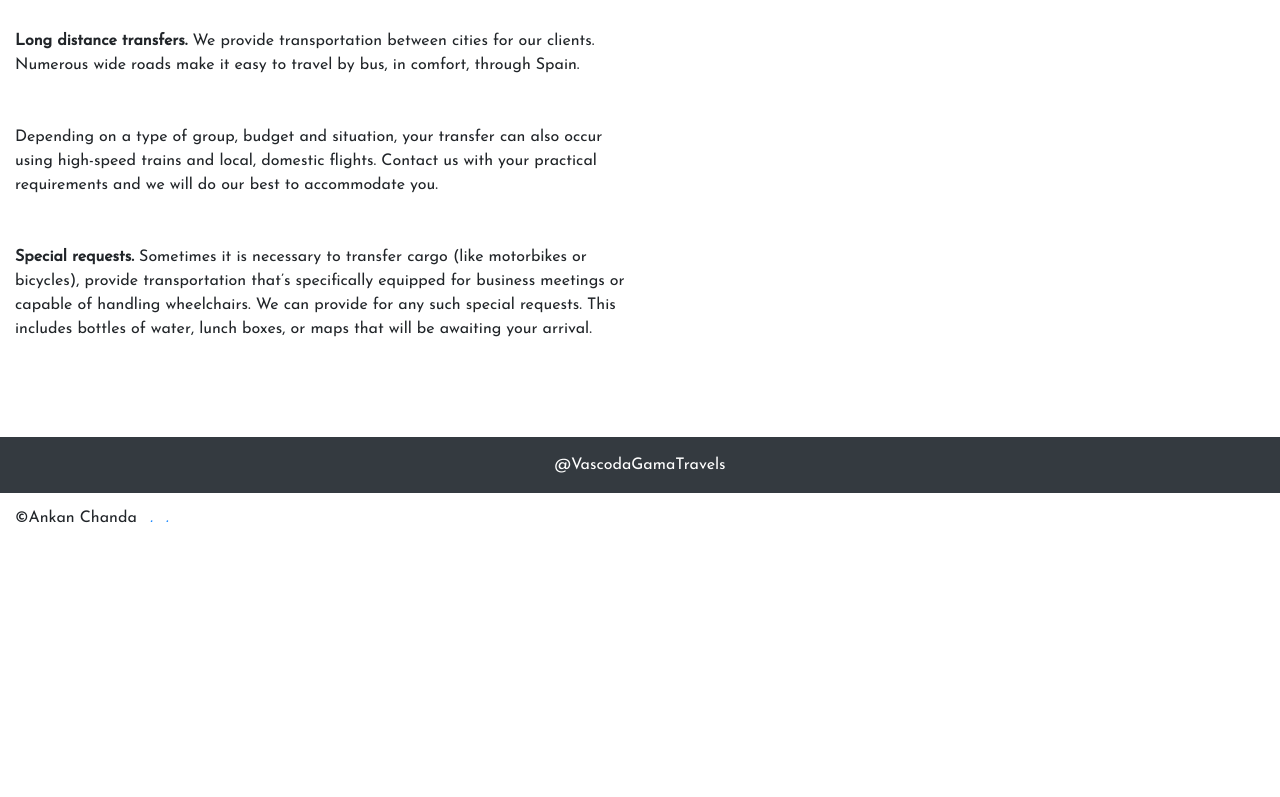
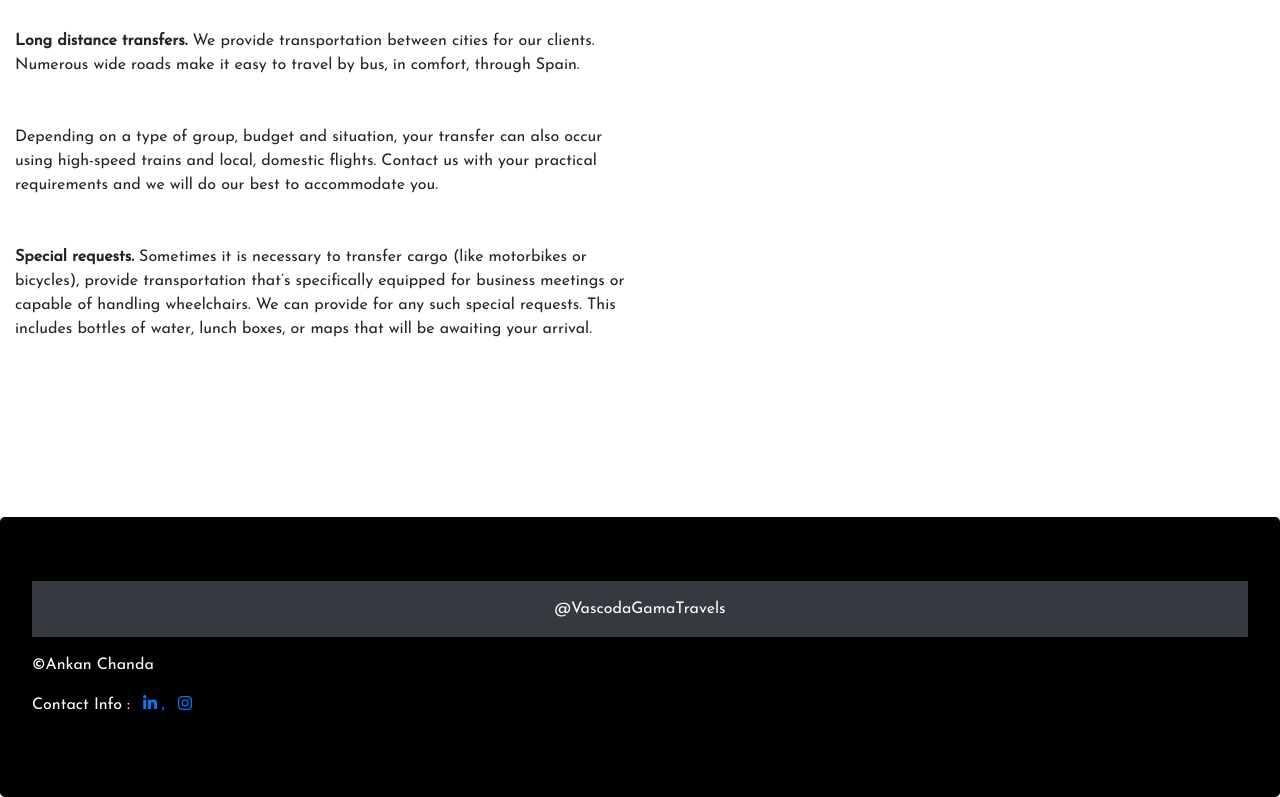
Before and after one commit to ankan10/ToursAndTravelWebsite, a plain HTML site: page transport.html in a window 1280 px wide. Shown: the part 953-1750 px from the top of the page. Before the commit the page ends 1490 px from the top, so only its background shows below. Drawn offline with nearby package versions, Linux system fonts and the light colour scheme.

Commit message:
footer 2

```diff
--- a/transport.html
+++ b/transport.html
@@ -8,7 +8,8 @@
   <link rel="stylesheet" type="text/css" href="css/style.css">
   <link rel="stylesheet" href="https://maxcdn.bootstrapcdn.com/bootstrap/4.4.1/css/bootstrap.min.css">
   <link href="https://fonts.googleapis.com/css?family=Josefin+Sans&display=swap" rel="stylesheet">
-
+ <link rel="stylesheet" href="https://use.fontawesome.com/releases/v5.4.1/css/all.css" integrity="sha384-5sAR7xN1Nv6T6+dT2mhtzEpVJvfS3NScPQTrOxhwjIuvcA67KV2R5Jz6kr4abQsz"
+    crossorigin="anonymous">
 </head>
 <body>
     <div>
@@ -82,10 +83,13 @@
   </div>
 </div>
 </section>
-  <footer>
-  <p class="p-3 bg-dark text-white text-center">@VascodaGamaTravels</p>
-</footer>
+ <div class="jumbotron " style="background:#000000; color: white; margin-bottom:0px; margin-top: 10%">
+     <p class="p-3 bg-dark text-white text-center">@VascodaGamaTravels</p>
+   <p>©Ankan Chanda</p>
+  <p> Contact Info  :  <a  href="https://www.linkedin.com/in/ankan-chanda741/" class="mx-2" >    <i class="fab fa-linkedin-in"> ,  </i></a> <a href="https://www.instagram.com/justaninhuman/" class="mr-2"><i class="fab fa-instagram"></i></a> </p>
 
-<div style = "margin-left: 15px"><h6>©Ankan Chanda <a  href="https://www.linkedin.com/in/ankan-chanda741/" class="mx-2">    <i class="fab fa-linkedin-in">. </i></a> <a href="https://www.instagram.com/justaninhuman/" class="mr-2"><i class="fab fa-instagram">.</i></a></h6></div>
+
+</div>
+</div>
 </body>
 </html>
```
Also changed, not shown: about.html (+9 -4 lines), accommodation.html (+8 -5 lines), contact.html (+9 -4 lines), daytour.html (+7 -5 lines), index.html (+2 -4 lines), services.html (+9 -4 lines), sport.html (+8 -5 lines).
